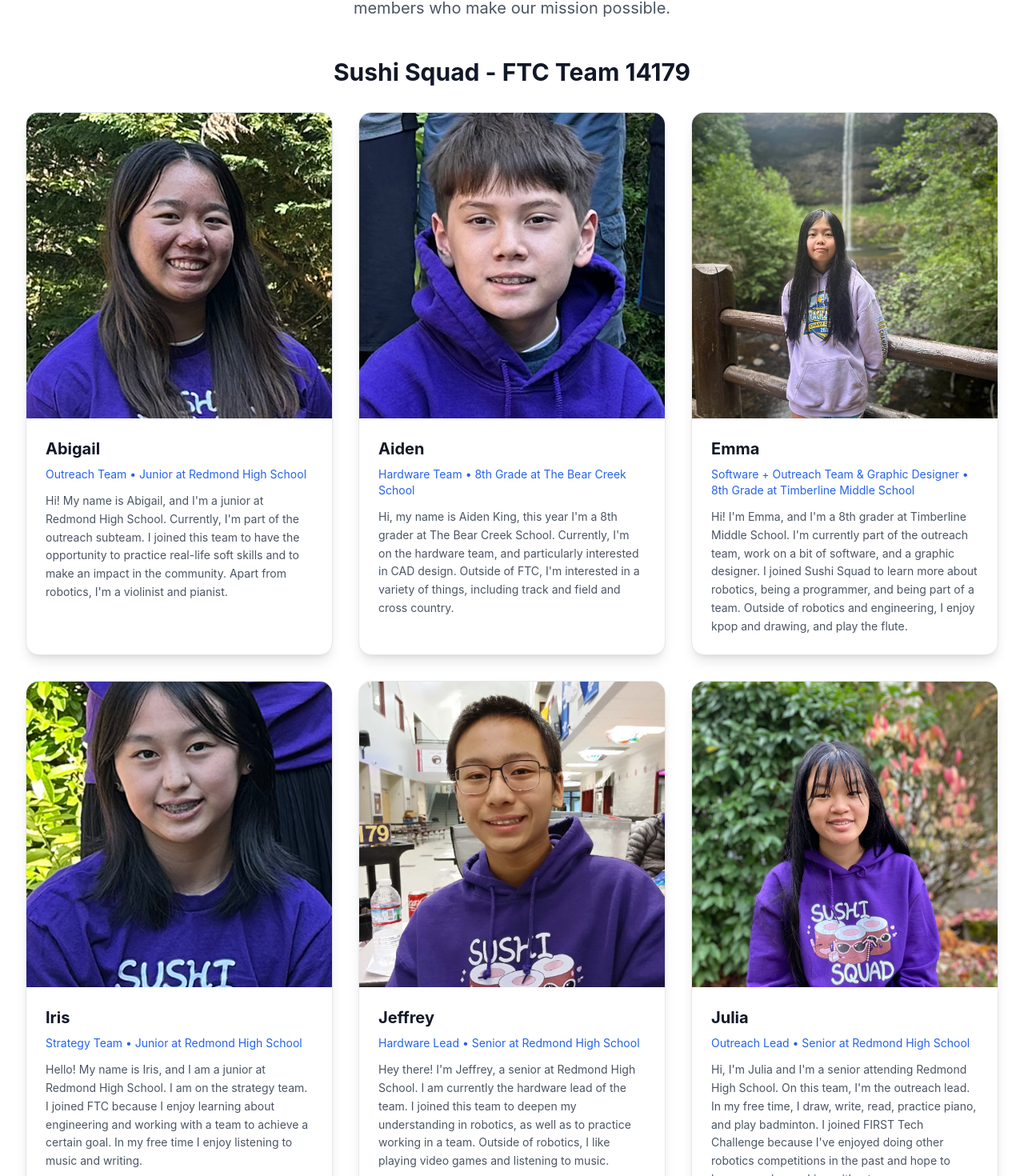
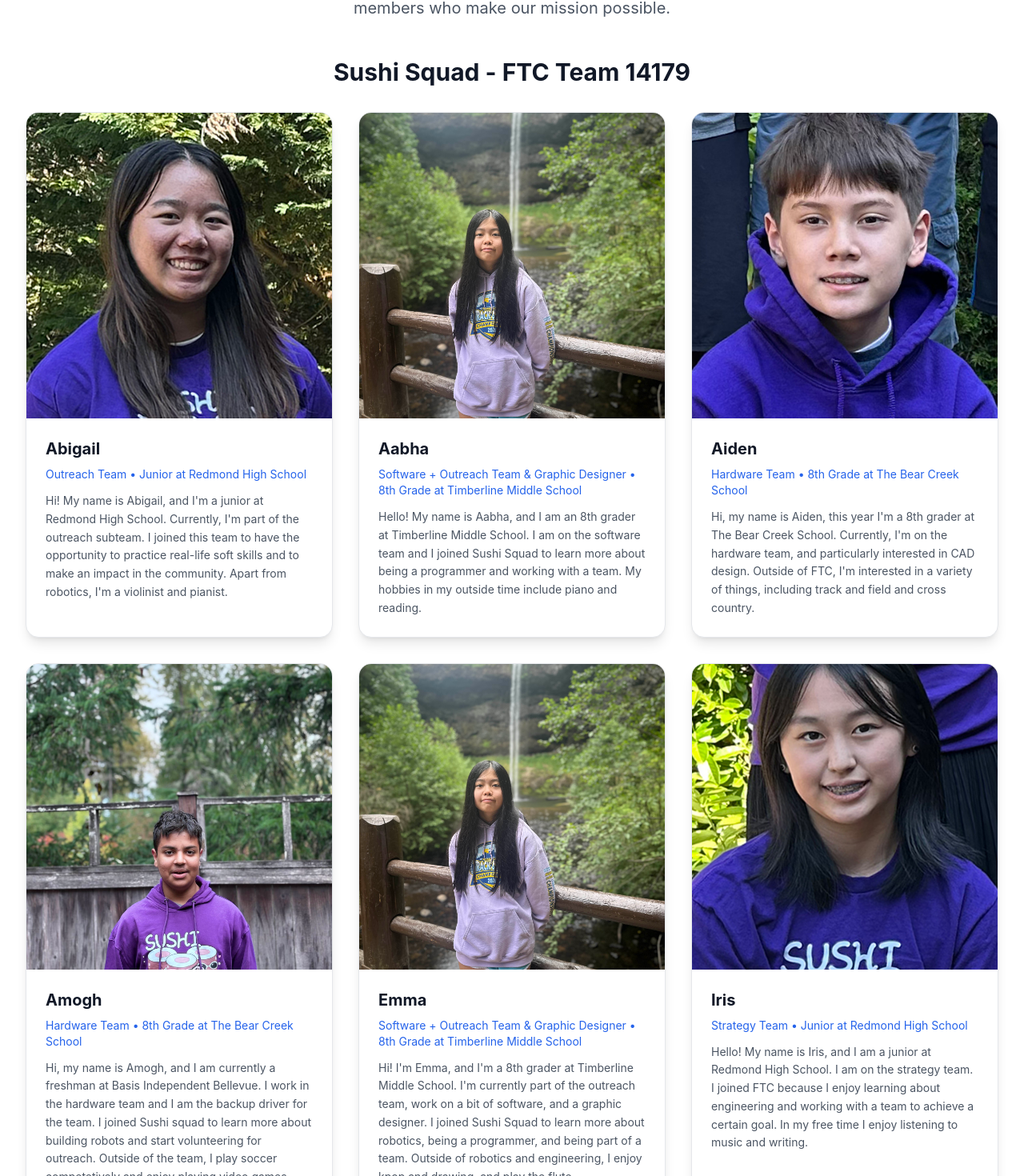
Before and after one commit to Rolling-Robotics-Education/rollingrobotics, a Next.js app: page /team in a window 1280 px wide. Shown: the part 232-1702 px from the top of the page at 80% size. Built offline with nearby package versions, Linux system fonts and the light colour scheme.

Commit message:
update site

```diff
--- a/src/app/about/page.tsx
+++ b/src/app/about/page.tsx
@@ -104,7 +104,13 @@ export default function AboutPage() {
               </div>
               <div className="bg-white dark:bg-gray-800 rounded-lg p-6 shadow-sm border border-gray-200 dark:border-gray-700">
                 <div className="text-center">
-                  <h4 className="font-semibold text-gray-900 dark:text-white">Yuanyuan Cui</h4>
+                  <h4 className="font-semibold text-gray-900 dark:text-white">Abigail Li</h4>
+                  <p className="text-sm text-gray-600 dark:text-gray-400">Board Member</p>
+                 </div>
+              </div>
+              <div className="bg-white dark:bg-gray-800 rounded-lg p-6 shadow-sm border border-gray-200 dark:border-gray-700">
+                <div className="text-center">
+                  <h4 className="font-semibold text-gray-900 dark:text-white">Joyce Rong</h4>
                   <p className="text-sm text-gray-600 dark:text-gray-400">Board Member</p>
                 </div>
               </div>
--- a/src/app/team/page.tsx
+++ b/src/app/team/page.tsx
@@ -43,7 +43,26 @@ export default function TeamPage() {
             </div>
 
 
-            {/* Aiden K */}
+            {/* Aabha */}
+            <div className="bg-white dark:bg-gray-800 rounded-2xl shadow-lg border border-gray-200 dark:border-gray-700 overflow-hidden hover:shadow-xl transition-shadow duration-300">
+              <div className="aspect-square overflow-hidden relative">
+                <Image
+                  src="/images/sushi/emma.jpg"
+                  alt="Aabha"
+                  fill
+                  className="object-cover hover:scale-105 transition-transform duration-300"
+                />
+              </div>
+              <div className="p-6">
+                <h3 className="text-xl font-bold text-gray-900 dark:text-white mb-2">Aabha</h3>
+                <p className="text-sm text-primary-600 dark:text-primary-400 mb-3">Software + Outreach Team & Graphic Designer • 8th Grade at Timberline Middle School</p>
+                <p className="text-gray-600 dark:text-gray-300 text-sm leading-relaxed">
+                   Hello! My name is Aabha, and I am an 8th grader at Timberline Middle School. I am on the software team and I joined Sushi Squad to learn more about being a programmer and working with a team. My hobbies in my outside time include piano and reading.
+                </p>
+              </div>
+            </div>
+
+            {/* Aiden */}
             <div className="bg-white dark:bg-gray-800 rounded-2xl shadow-lg border border-gray-200 dark:border-gray-700 overflow-hidden hover:shadow-xl transition-shadow duration-300">
               <div className="aspect-square overflow-hidden relative">
                 <Image
@@ -57,10 +76,30 @@ export default function TeamPage() {
                 <h3 className="text-xl font-bold text-gray-900 dark:text-white mb-2">Aiden</h3>
                 <p className="text-sm text-primary-600 dark:text-primary-400 mb-3">Hardware Team • 8th Grade at The Bear Creek School</p>
                 <p className="text-gray-600 dark:text-gray-300 text-sm leading-relaxed">
-                  Hi, my name is Aiden King, this year I&apos;m a 8th grader at The Bear Creek School. Currently, I&apos;m on the hardware team, and particularly interested in CAD design. Outside of FTC, I&apos;m interested in a variety of things, including track and field and cross country.
+                  Hi, my name is Aiden, this year I&apos;m a 8th grader at The Bear Creek School. Currently, I&apos;m on the hardware team, and particularly interested in CAD design. Outside of FTC, I&apos;m interested in a variety of things, including track and field and cross country.
                 </p>
               </div>
             </div>
+
+              {/* Amogh */}
+            <div className="bg-white dark:bg-gray-800 rounded-2xl shadow-lg border border-gray-200 dark:border-gray-700 overflow-hidden hover:shadow-xl transition-shadow duration-300">
+              <div className="aspect-square overflow-hidden relative">
+                <Image
+                  src="/images/sushi/amogh.jpg"
+                  alt="Amogh"
+                  fill
+                  className="object-cover hover:scale-105 transition-transform duration-300"
+                />
+              </div>
+              <div className="p-6">
+                <h3 className="text-xl font-bold text-gray-900 dark:text-white mb-2">Amogh</h3>
+                <p className="text-sm text-primary-600 dark:text-primary-400 mb-3">Hardware Team • 8th Grade at The Bear Creek School</p>
+                <p className="text-gray-600 dark:text-gray-300 text-sm leading-relaxed">
+                  Hi, my name is Amogh, and I am currently a freshman at Basis Independent Bellevue. I work in the hardware team and I am the backup driver for the team. I joined Sushi squad to learn more about building robots and start volunteering for outreach. Outside of the team, I play soccer competetively and enjoy playing video games.
+                </p>
+              </div>
+            </div>
+
 
             {/* Emma */}
             <div className="bg-white dark:bg-gray-800 rounded-2xl shadow-lg border border-gray-200 dark:border-gray-700 overflow-hidden hover:shadow-xl transition-shadow duration-300">
@@ -195,6 +234,25 @@ export default function TeamPage() {
                 </p>
               </div>
             </div>
+
+             {/* Sihan */}
+            <div className="bg-white dark:bg-gray-800 rounded-2xl shadow-lg border border-gray-200 dark:border-gray-700 overflow-hidden hover:shadow-xl transition-shadow duration-300">
+              <div className="aspect-square overflow-hidden relative">
+                <Image
+                  src="/images/sushi/yash.jpg"
+                  alt="Yash"
+                  fill
+                  className="object-cover hover:scale-105 transition-transform duration-300"
+                />
+              </div>
+              <div className="p-6">
+                <h3 className="text-xl font-bold text-gray-900 dark:text-white mb-2">Yash</h3>
+                <p className="text-sm text-primary-600 dark:text-primary-400 mb-3">Hardware Team • 8th Grade at Odle Middle School</p>
+                <p className="text-gray-600 dark:text-gray-300 text-sm leading-relaxed">
+                  Hi! I&apos;m Yash and I&apos;m currently an 8th grader at Odle Middle School. I am part of the hardware team. I’m in hardware and I joined Sushi Squad to move from Vex to something more advanced and to learn new skills. Other than robotics, I like to ski, and to play guitar.
+                </p>
+              </div>
+            </div>
           </div>
         </div>
       </div>
```
Also changed, not shown: public/images/sushi/amogh.jpg (added), public/images/sushi/yash.jpg (added).
